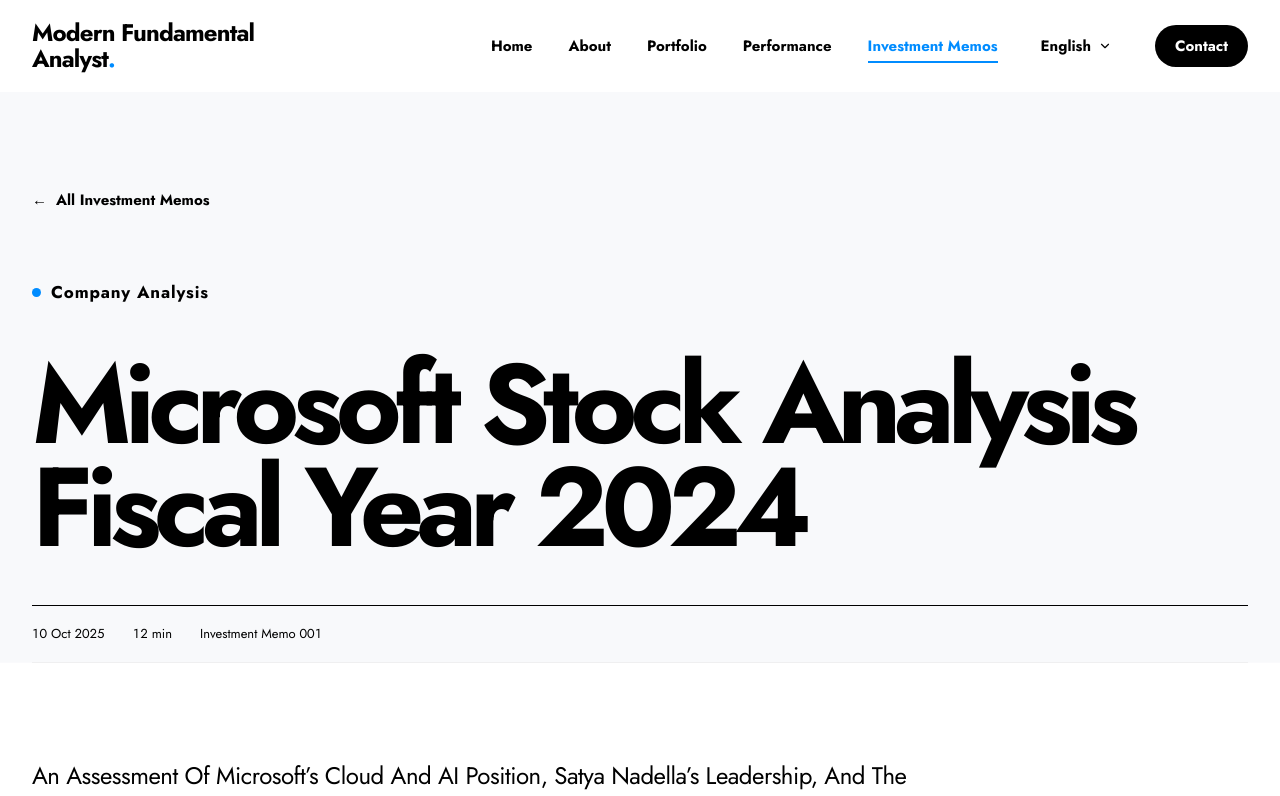
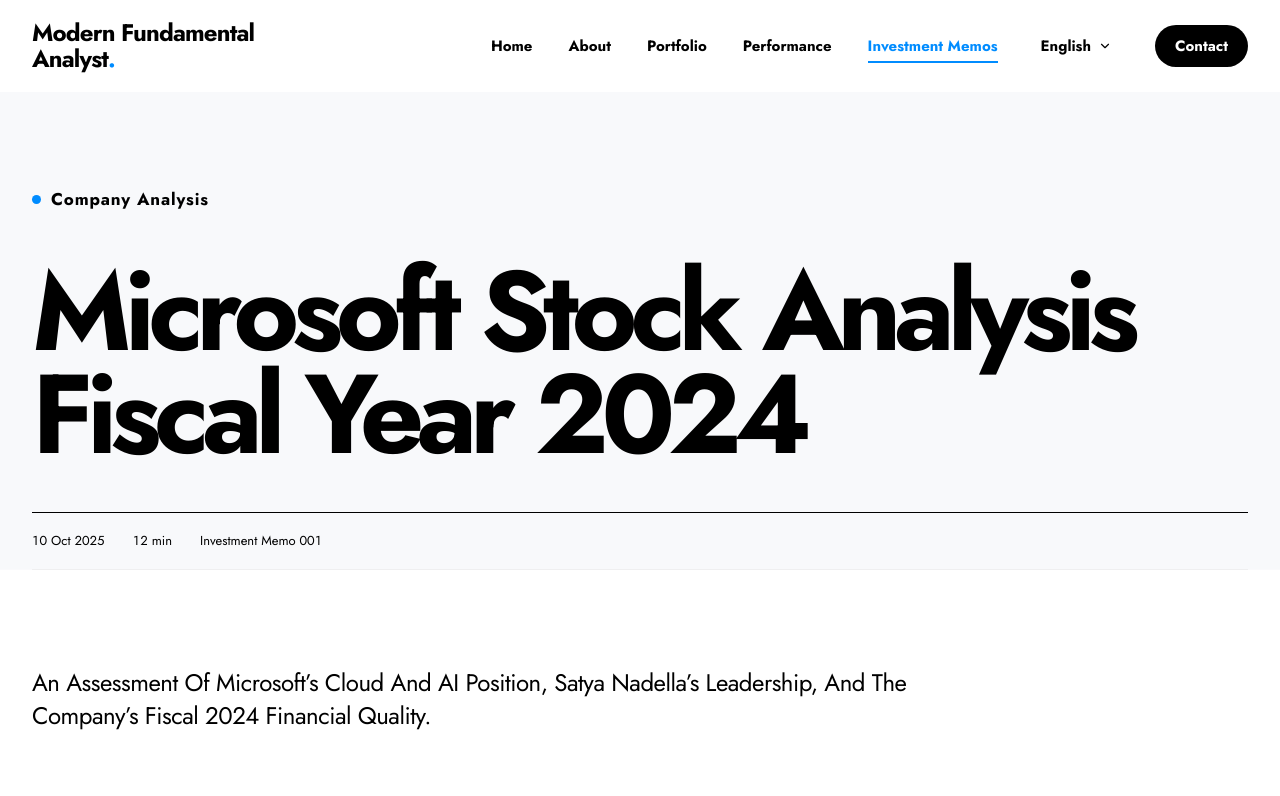
Before and after one commit to Tianyi0510/modern-fundamental-analyst, a Next.js app: page /memos/microsoft-stock-analysis-fiscal-year-2024 in a window 1280 px wide. Shown: the top 796 px of the page. Built offline with nearby package versions, Linux system fonts and the light colour scheme.

Commit message:
Polish footer and memo layouts

```diff
--- a/app/styles/chrome.css
+++ b/app/styles/chrome.css
@@ -151,10 +151,10 @@
 .cta h2 { margin: 0; }
 .site-footer { padding: 74px 0 30px; display: grid; grid-template-columns: minmax(220px,.9fr) minmax(140px,.45fr) minmax(360px,1.35fr); gap: 64px; align-items: start; text-align: left; }
 .footer-brand, .footer-navigation { min-width: 0; align-self: start; text-align: left; }
-.footer-brand { display: grid; justify-items: start; gap: 24px; }
+.footer-brand { display: grid; justify-items: start; gap: 14px; }
 .footer-mark { max-width: 320px; }
 .site-footer p { margin: 0; max-width: 390px; color: rgba(255,255,255,.62); }
-.footer-heading { margin-bottom: 28px !important; color: var(--bright-blue) !important; font-size: var(--type-label) !important; font-weight: var(--weight-bold) !important; letter-spacing: var(--tracking-label) !important; line-height: 1.3 !important; }
+.footer-heading { margin-bottom: 14px !important; color: var(--bright-blue) !important; font-size: var(--type-title-bold) !important; font-weight: var(--weight-bold) !important; letter-spacing: var(--tracking-heading) !important; line-height: var(--leading-heading) !important; }
 .footer-links { display: grid; justify-items: start; gap: 14px; }
 .footer-links a { width: fit-content; min-height: 24px; display: inline-flex; align-items: center; }
 .footer-social-link { gap: 8px; }
--- a/app/styles/component-typography.css
+++ b/app/styles/component-typography.css
@@ -128,6 +128,7 @@
 .home-page .metric span,
 .about-page .page-hero .eyebrow,
 .contact-page .page-hero .eyebrow,
+.legal .legal-hero .eyebrow,
 .memos-page .page-hero .eyebrow,
 .memo-detail-page .memo-article > .eyebrow,
 .portfolio-page .page-hero .eyebrow,
--- a/app/styles/pages.css
+++ b/app/styles/pages.css
@@ -153,12 +153,6 @@
 .memo-meta b { margin-top: auto; }
 .memo-article { padding: 0 0 var(--space-section); }
 .memo-article-header { padding-top: var(--space-section); }
-.back-link { display: inline-flex; align-items: center; gap: 9px; margin-bottom: var(--space-section-compact); font-weight: 700; transform-origin: left center; transition: color .2s cubic-bezier(0,.5,.5,1), transform .2s cubic-bezier(0,.5,.5,1); }
-.back-link-arrow { display: inline-block; transition: transform .24s cubic-bezier(.22,1,.36,1); }
-.back-link:hover, .back-link:focus-visible { color: var(--deep-blue); }
-.back-link:hover .back-link-arrow, .back-link:focus-visible .back-link-arrow { transform: translateX(-6px); }
-.back-link:active { color: var(--deep-blue); transform: scale(.98); }
-.back-link:active .back-link-arrow { transform: translateX(-4px); }
 .memo-article h1 { max-width: 1120px; margin: 50px 0 46px; }
 .article-meta { display: flex; align-items: center; flex-wrap: wrap; gap: 28px; padding: 18px 0; border-top: 1px solid var(--black); border-bottom: 1px solid var(--gray); }
 .article-lead { max-width: 900px; margin: var(--space-section) 0; }
@@ -169,7 +163,7 @@
 .memo-section + .memo-section { margin-top: var(--space-section); padding-top: var(--space-section-compact); border-top: 1px solid var(--black); }
 .memo-subsection { margin-top: var(--space-heading-content); }
 .memo-subsection h3 { margin: 0 0 18px; }
-.memo-references { margin-top: var(--space-section); padding: var(--space-section-compact) 48px; background: var(--background-gray); }
+.memo-references { margin-top: 18px; padding: var(--space-section-compact) 48px; background: var(--background-gray); }
 .memo-references ol { margin: 0; padding-left: 22px; }
 .memo-references li + li { margin-top: 14px; }
 .article-source-note { margin-top: 46px !important; color: rgba(0,0,0,.62); line-height: 1.65; }
--- a/app/styles/responsive.css
+++ b/app/styles/responsive.css
@@ -153,7 +153,8 @@
   .memo-meta { grid-column: 2; flex-direction: row; align-items: center; }
   .memo-meta b { margin: 0 0 0 auto; }
   .article-body { margin-left: 0; }
-  .memo-section + .memo-section, .memo-references { margin-top: var(--space-section); padding-top: var(--space-section-compact); }
+  .memo-section + .memo-section { margin-top: var(--space-section); padding-top: var(--space-section-compact); }
+  .memo-references { padding-top: var(--space-section-compact); }
   .contact-grid { grid-template-columns: 1fr; grid-template-rows: auto; }
   .contact-grid > article { padding: var(--space-section) 24px; }
   .legal-hero { padding: var(--space-section) 0; }
@@ -247,10 +248,6 @@
   .memo-card:active { background: color-mix(in srgb, var(--bright-blue) 22%, var(--white)); transform: scale(.99); }
   .memo-index-row:hover { background: transparent; transform: none; }
   .memo-index-row:active { background: color-mix(in srgb, var(--bright-blue) 18%, var(--white)); transform: scale(.99); }
-  .back-link:hover { color: inherit; transform: none; }
-  .back-link:hover .back-link-arrow { transform: none; }
-  .back-link:active { color: var(--deep-blue); transform: scale(.98); }
-  .back-link:active .back-link-arrow { transform: translateX(-4px); }
   .memo-disclosure > summary:hover { padding-inline: 0; background: transparent; color: inherit; }
   .memo-disclosure > summary:hover > span:first-child { transform: none; }
   .memo-disclosure > summary:hover svg { transform: none; }
--- a/app/styles/typography.css
+++ b/app/styles/typography.css
@@ -146,8 +146,7 @@
 }
 
 .button,
-.text-link,
-.back-link {
+.text-link {
   font-size: var(--type-button);
   line-height: 1.2;
   font-weight: var(--weight-bold);
--- a/components/memo-detail-page.tsx
+++ b/components/memo-detail-page.tsx
@@ -1,4 +1,3 @@
-import Link from "next/link";
 import { notFound } from "next/navigation";
 import { MemoArticleContent } from "@/components/memo-article-content";
 import { SiteFooter } from "@/components/site-footer";
@@ -6,13 +5,13 @@
 import { getMemoContent } from "@/data/memo-content";
 import { getMemo } from "@/data/memos";
 import { formatDate } from "@/lib/format";
-import { localeConfig, type Locale } from "@/lib/i18n";
+import type { Locale } from "@/lib/i18n";
 import { getNavigationCopy } from "@/lib/navigation-copy";
 
 const copy = {
-  en: { back: "All Investment Memos", memoLabel: "Investment Memo" },
-  "zh-tw": { back: "所有投資備忘錄", memoLabel: "投資備忘錄" },
-  "zh-cn": { back: "所有投资备忘录", memoLabel: "投资备忘录" },
+  en: { memoLabel: "Investment Memo" },
+  "zh-tw": { memoLabel: "投資備忘錄" },
+  "zh-cn": { memoLabel: "投资备忘录" },
 } as const;
 
 export function MemoDetailPage({ locale, slug }: { locale: Locale; slug: string }) {
@@ -21,13 +20,11 @@
   if (!memo || !content) notFound();
 
   const text = copy[locale];
-  const memosPath = `${localeConfig[locale].prefix}/memos`;
-
   return <>
     <SiteHeader copy={getNavigationCopy(locale)} locale={locale} />
     <main className="memo-detail-page" id="main-content">
       <article className="memo-article shell">
-        <header className="memo-article-header"><Link className="back-link" href={memosPath}><span className="back-link-arrow" aria-hidden="true">←</span><span>{text.back}</span></Link><p className="eyebrow"><span /> {memo.tag}</p><h1>{memo.title}</h1><div className="article-meta"><span>{formatDate(memo.publishedAt, locale, locale === "en")}</span><span>{memo.readTime}</span><span>{text.memoLabel} {memo.number}</span></div></header>
+        <header className="memo-article-header"><p className="eyebrow"><span /> {memo.tag}</p><h1>{memo.title}</h1><div className="article-meta"><span>{formatDate(memo.publishedAt, locale, locale === "en")}</span><span>{memo.readTime}</span><span>{text.memoLabel} {memo.number}</span></div></header>
         <p className="article-lead">{memo.summary}</p>
         <MemoArticleContent content={content} />
       </article>
--- a/components/subscribe-form.module.css
+++ b/components/subscribe-form.module.css
@@ -1,6 +1,6 @@
 .section { min-width: 0; align-self: start; }
 .section h2 { margin: 0; color: var(--white); font-size: var(--type-title-bold); line-height: 1.1; letter-spacing: -.03em; font-weight: var(--weight-bold); text-transform: capitalize; }
-.form { display: grid; grid-template-columns: minmax(0, 1fr) auto; align-items: start; gap: 12px; margin-top: 24px; }
+.form { display: grid; grid-template-columns: minmax(0, 1fr) auto; align-items: start; gap: 12px; margin-top: 14px; }
 .field { min-width: 0; }
 .field span { position: absolute; width: 1px; height: 1px; padding: 0; margin: -1px; overflow: hidden; clip: rect(0,0,0,0); white-space: nowrap; border: 0; }
 .control { display: block; width: 100%; min-height: 52px; padding: 13px 20px; border: 1px solid rgba(255,255,255,.7); border-radius: 999px; background: transparent; color: var(--white); font: inherit; font-size: var(--type-body); }
```
Also changed, not shown: 1 other file (tests, documents, lock files or other folders).
